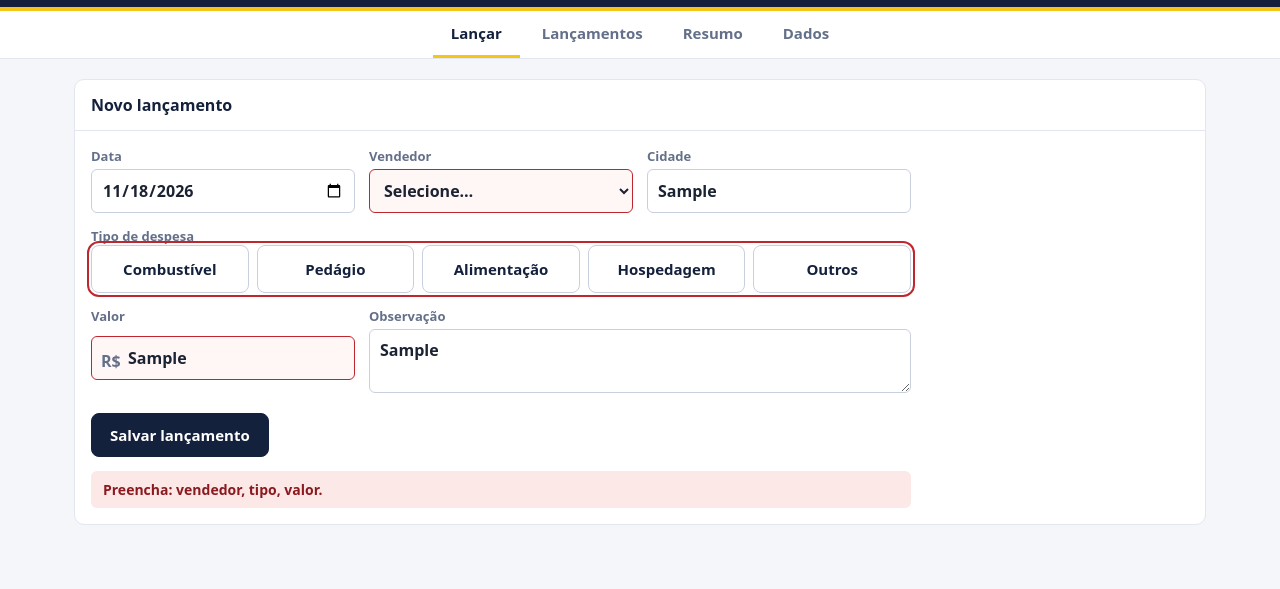
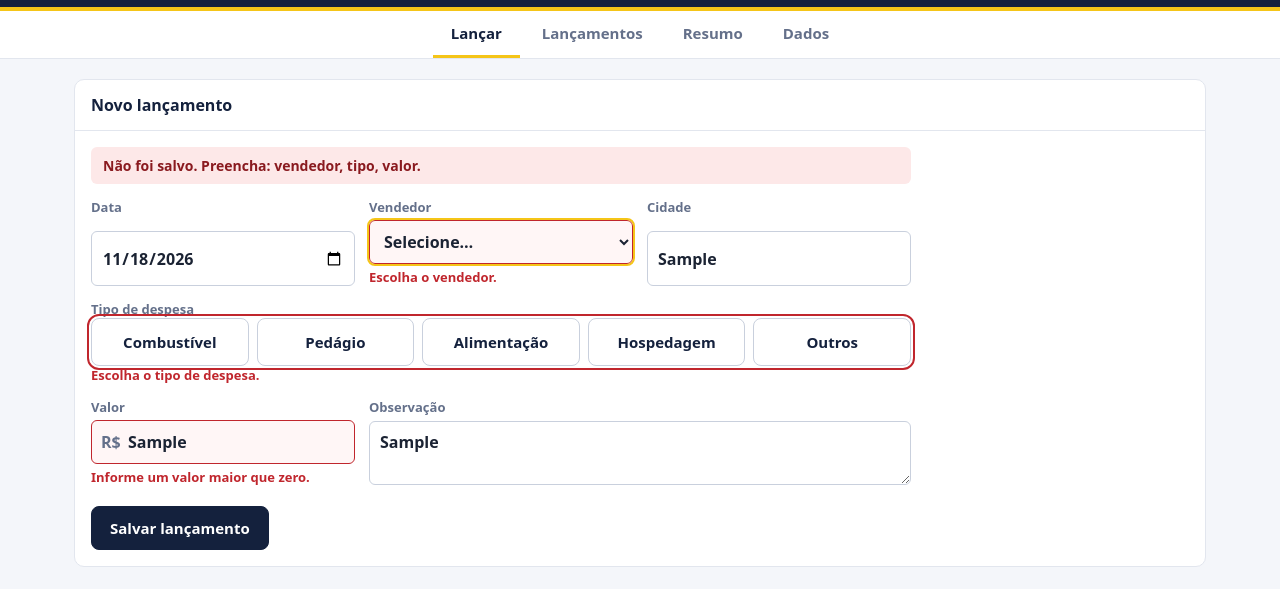
Before and after one commit to danielcortestds/projetos-claude, a plain HTML site: page despesas/index.html in a window 1280 px wide. Both pictures are taken after typing "Sample", "Sample", "Sample" into the empty fields and a click on the button "Salvar lançamento". Shown: the part 61-650 px from the top of the page. Drawn offline with Linux system fonts and the light colour scheme.

Commit message:
Despesas: mantém data, vendedor e cidade após salvar; erros de validação visíveis
Depois de um lançamento novo, o formulário recomeçava com a cidade vazia
e o próximo lançamento era recusado com um aviso fora da tela no celular.
Agora data, vendedor e cidade ficam preenchidos; em caso de erro, a página
rola até o campo, dá foco, mostra o motivo embaixo dele e no topo.

Co-Authored-By: Claude Opus 5.5 <noreply@anthropic.com>
Claude-Session: https://claude.ai/code/session_01Maic9vks3RNSeVNpYD9G5g

```diff
--- a/despesas/index.html
+++ b/despesas/index.html
@@ -99,6 +99,10 @@
   .msg.info { background: #eef3ff; color: var(--navy-2); }
   .dica-limite { font-size: 13px; color: var(--muted); margin-top: 2px; }
   .dica-limite.estouro { color: var(--red); font-weight: 600; }
+  .erro-texto { font-size: 13px; color: var(--red); font-weight: 600; }
+  .erro-texto:empty { display: none; }
+  #msg-form { margin: 0 0 14px; scroll-margin-top: 72px; }
+  .form input, .form select, .form textarea, .tipos { scroll-margin-top: 72px; }
 
   /* Filtros e tabela */
   .filtros { display: flex; gap: 10px; padding: 12px 16px; flex-wrap: wrap; border-bottom: 1px solid var(--line); align-items: center; }
@@ -228,23 +232,29 @@
     <div class="card">
       <h2 id="titulo-form">Novo lançamento</h2>
       <div class="corpo">
+        <div id="msg-form" class="msg" role="status" aria-live="polite" hidden></div>
         <form id="form" class="form" novalidate autocomplete="off">
           <label class="campo">Data
             <input type="date" id="f-data" required>
+            <div class="erro-texto" id="e-f-data"></div>
           </label>
           <label class="campo">Vendedor
             <select id="f-vendedor" required></select>
+            <div class="erro-texto" id="e-f-vendedor"></div>
           </label>
           <label class="campo">Cidade
             <input type="text" id="f-cidade" list="cidades" placeholder="Ex.: Rondonópolis" required>
             <datalist id="cidades"></datalist>
+            <div class="erro-texto" id="e-f-cidade"></div>
           </label>
           <div class="campo largo">
             <label class="campo" id="lbl-tipo">Tipo de despesa</label>
             <div class="tipos" id="f-tipo" role="group" aria-labelledby="lbl-tipo"></div>
+            <div class="erro-texto" id="e-f-tipo"></div>
           </div>
           <label class="campo">Valor
             <div class="valor-wrap"><span>R$</span><input type="text" id="f-valor" inputmode="decimal" placeholder="0,00" required></div>
+            <div class="erro-texto" id="e-f-valor"></div>
             <div class="dica-limite" id="dica-limite"></div>
           </label>
           <label class="campo obs-campo"><span id="lbl-obs">Observação</span>
@@ -256,7 +266,6 @@
             <button type="button" class="btn sec" id="btn-cancelar" hidden>Cancelar edição</button>
           </div>
         </form>
-        <div id="msg-form" class="msg" hidden></div>
       </div>
     </div>
   </section>
@@ -439,7 +448,7 @@ function montarFormulario() {
   $('fl-vendedor').innerHTML = '<option value="">Todos os vendedores</option>' + VENDEDORES.map(v => `<option>${esc(v)}</option>`).join('');
   $('fl-tipo').innerHTML = '<option value="">Todos os tipos</option>' + TIPOS.map(t => `<option>${t}</option>`).join('');
   $('f-tipo').innerHTML = TIPOS.map(t => `<button type="button" data-tipo="${t}" aria-pressed="false">${t}</button>`).join('');
-  $('f-tipo').querySelectorAll('button').forEach(b => b.addEventListener('click', () => { selecionarTipo(b.dataset.tipo); $('f-tipo').classList.remove('erro-campo'); }));
+  $('f-tipo').querySelectorAll('button').forEach(b => b.addEventListener('click', () => { selecionarTipo(b.dataset.tipo); limparErro('f-tipo'); }));
   limparFormulario();
 }
 function selecionarTipo(t) {
@@ -461,22 +470,46 @@ function atualizarObs() {
     dica.textContent = `Hospedagem acima de ${brl(LIMITE_HOSPEDAGEM)}: justificativa obrigatória (mínimo ${MIN_JUSTIFICATIVA} caracteres).`;
   } else {
     dica.textContent = '';
-    $('f-obs').classList.remove('erro-campo');
+    if ($('f-obs').classList.contains('erro-campo')) limparErro('f-obs');
   }
 }
-function limparFormulario() {
+// manter = true: depois de um lançamento novo, guarda data, vendedor e cidade para o próximo da mesma viagem.
+function limparFormulario({ manter = false } = {}) {
   editandoId = null;
-  const ult = lerPref(CHAVE_VEND);
-  $('f-data').value = hojeISO();
-  $('f-vendedor').value = VENDEDORES.includes(ult) ? ult : '';
-  $('f-cidade').value = '';
+  if (!manter) {
+    const ult = lerPref(CHAVE_VEND);
+    $('f-data').value = hojeISO();
+    $('f-vendedor').value = VENDEDORES.includes(ult) ? ult : '';
+    $('f-cidade').value = '';
+  }
   $('f-valor').value = '';
   $('f-obs').value = '';
   selecionarTipo(null);
   $('titulo-form').textContent = 'Novo lançamento';
   $('btn-salvar').textContent = 'Salvar lançamento';
   $('btn-cancelar').hidden = true;
-  document.querySelectorAll('.erro-campo').forEach(e => e.classList.remove('erro-campo'));
+  ['f-data', 'f-vendedor', 'f-cidade', 'f-tipo', 'f-valor', 'f-obs'].forEach(limparErro);
+}
+
+/* Erros de validação: destaque no campo, texto logo abaixo dele e aviso no topo do formulário. */
+let msgDeValidacao = false;
+function marcarErro(id, texto) {
+  $(id).classList.add('erro-campo');
+  const e = $('e-' + id);
+  if (e) e.textContent = texto;
+}
+function limparErro(id) {
+  $(id).classList.remove('erro-campo');
+  const e = $('e-' + id);
+  if (e) e.textContent = '';
+  if (msgDeValidacao && !document.querySelector('#form .erro-campo')) { $('msg-form').hidden = true; msgDeValidacao = false; }
+}
+function mostrarErroValidacao(texto, primeiroId) {
+  mostrarMsg($('msg-form'), 'alerta', texto);
+  msgDeValidacao = true;
+  const alvo = $(primeiroId);
+  alvo.scrollIntoView({ block: 'center' });
+  (primeiroId === 'f-tipo' ? alvo.querySelector('button') : alvo).focus({ preventScroll: true });
 }
 function atualizarCidades() {
   const set = [...new Set(dados.map(r => r.cidade).filter(Boolean))].sort((a, b) => a.localeCompare(b, 'pt-BR'));
@@ -499,9 +532,9 @@ function atualizarDicaLimite() {
     el.textContent = `Alimentação do dia: ${brl(total)} de ${brl(LIMITE_ALIMENTACAO)} (resta ${brl(LIMITE_ALIMENTACAO - total)}).`;
   }
 }
-['f-vendedor', 'f-data', 'f-valor'].forEach(id => $(id).addEventListener('input', () => { $(id).classList.remove('erro-campo'); atualizarDicaLimite(); atualizarObs(); }));
-$('f-obs').addEventListener('input', () => { if ($('f-obs').value.trim().length >= MIN_JUSTIFICATIVA) $('f-obs').classList.remove('erro-campo'); atualizarObs(); });
-$('f-cidade').addEventListener('input', () => $('f-cidade').classList.remove('erro-campo'));
+['f-vendedor', 'f-data', 'f-valor'].forEach(id => $(id).addEventListener('input', () => { limparErro(id); atualizarDicaLimite(); atualizarObs(); }));
+$('f-obs').addEventListener('input', () => { if ($('f-obs').value.trim().length >= MIN_JUSTIFICATIVA) limparErro('f-obs'); atualizarObs(); });
+$('f-cidade').addEventListener('input', () => { if ($('f-cidade').value.trim()) limparErro('f-cidade'); });
 
 $('form').addEventListener('submit', ev => {
   ev.preventDefault();
@@ -514,16 +547,19 @@ $('form').addEventListener('submit', ev => {
     obs: $('f-obs').value.trim()
   };
   const faltando = [];
-  if (!/^\d{4}-\d{2}-\d{2}$/.test(reg.data)) { $('f-data').classList.add('erro-campo'); faltando.push('data'); }
-  if (!reg.vendedor) { $('f-vendedor').classList.add('erro-campo'); faltando.push('vendedor'); }
-  if (!reg.cidade) { $('f-cidade').classList.add('erro-campo'); faltando.push('cidade'); }
-  if (!reg.tipo) { $('f-tipo').classList.add('erro-campo'); faltando.push('tipo'); }
-  if (!(reg.valor > 0)) { $('f-valor').classList.add('erro-campo'); faltando.push('valor'); }
-  if (faltando.length) { mostrarMsg($('msg-form'), 'alerta', 'Preencha: ' + faltando.join(', ') + '.'); return; }
+  const falta = (id, nome, texto) => { marcarErro(id, texto); faltando.push([id, nome]); };
+  if (!/^\d{4}-\d{2}-\d{2}$/.test(reg.data)) falta('f-data', 'data', 'Informe a data.');
+  if (!reg.vendedor) falta('f-vendedor', 'vendedor', 'Escolha o vendedor.');
+  if (!reg.cidade) falta('f-cidade', 'cidade', 'Informe a cidade.');
+  if (!reg.tipo) falta('f-tipo', 'tipo', 'Escolha o tipo de despesa.');
+  if (!(reg.valor > 0)) falta('f-valor', 'valor', 'Informe um valor maior que zero.');
+  if (faltando.length) {
+    mostrarErroValidacao('Não foi salvo. Preencha: ' + faltando.map(f => f[1]).join(', ') + '.', faltando[0][0]);
+    return;
+  }
   if (exigeJustificativa(reg.tipo, reg.valor) && reg.obs.length < MIN_JUSTIFICATIVA) {
-    $('f-obs').classList.add('erro-campo');
-    $('f-obs').focus();
-    mostrarMsg($('msg-form'), 'alerta', `Hospedagem de ${brl(reg.valor)} está acima de ${brl(LIMITE_HOSPEDAGEM)}: escreva uma justificativa com pelo menos ${MIN_JUSTIFICATIVA} caracteres antes de salvar.`);
+    marcarErro('f-obs', '');
+    mostrarErroValidacao(`Não foi salvo. Hospedagem de ${brl(reg.valor)} está acima de ${brl(LIMITE_HOSPEDAGEM)}: escreva uma justificativa com pelo menos ${MIN_JUSTIFICATIVA} caracteres.`, 'f-obs');
     return;
   }
 
@@ -544,11 +580,13 @@ $('form').addEventListener('submit', ev => {
     const tot = totaisAlimentacao(dados).get(reg.vendedor + '|' + reg.data);
     if (acimaDoLimite(tot)) { tipoMsg = 'alerta'; texto += ` Atenção: alimentação do dia soma ${brl(tot)}, acima do limite em ${brl(tot - LIMITE_ALIMENTACAO)}.`; }
   }
+  if (reg.data.slice(0, 7) !== mesAtual) { mesAtual = reg.data.slice(0, 7); $('mes').value = mesAtual; }
+  limparFormulario({ manter: !foiEdicao });
   mostrarMsg($('msg-form'), tipoMsg, texto);
-  if (reg.data.slice(0, 7) !== mesAtual) { mesAtual = reg.data.slice(0, 7); $('mes').value = mesAtual; }
-  limparFormulario();
+  msgDeValidacao = false;
   atualizarCidades();
   if (foiEdicao) trocarAba('lista');
+  else { document.activeElement?.blur(); $('msg-form').scrollIntoView({ block: 'start' }); }
 });
 $('btn-cancelar').addEventListener('click', () => { limparFormulario(); $('msg-form').hidden = true; trocarAba('lista'); });
 
```
